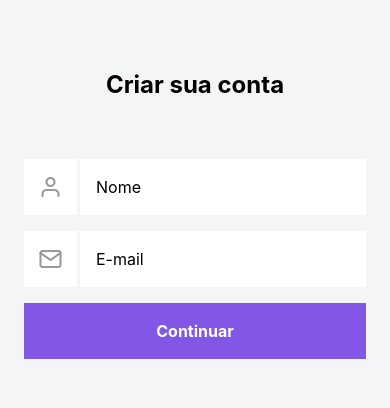
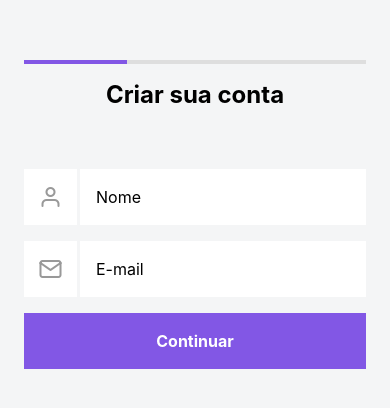
Before and after one commit to Robertotheto/formStep, a React Native app in the folder rnform/: screen / in a window 390 px wide. Shown: the part 208-616 px from the top of the page. Built offline with nearby package versions, Linux system fonts and the light colour scheme.

Commit message:
criado progresso da aplicação e status bar

```diff
--- a/rnform/App.tsx
+++ b/rnform/App.tsx
@@ -1,10 +1,21 @@
+import {StatusBar} from "expo-status-bar"
 import { AccountProvider } from './src/contexts/AccountFormContext';
 import { Routes } from './src/routes';
+import { KeyboardAvoidingView, Platform, StatusBar as RNStatusBar } from "react-native";
 
 export default function App() {
   return (
     <AccountProvider>
-      <Routes />
+      <KeyboardAvoidingView
+        style={{
+          flex:1,
+          paddingTop: Platform.OS === 'android' ? RNStatusBar.currentHeight : 0
+        }}
+        behavior={Platform.OS === 'ios' ? 'padding': 'height'}
+      >
+        <Routes />
+        <StatusBar translucent style="auto"/>
+      </KeyboardAvoidingView>
     </AccountProvider>
   );
 }
--- /dev/null
+++ b/rnform/src/components/Progress/index.tsx
@@ -0,0 +1,13 @@
+import { View } from "react-native";
+import { styles } from "./styles";
+
+type Props = {
+    progress: number;
+}
+export function Progress({progress}: Props){
+    return(
+        <View style={styles.container}>
+            <View style={[styles.progress, {width: `${progress}%`}]} />
+        </View>
+    )
+}
--- /dev/null
+++ b/rnform/src/components/Progress/styles.ts
@@ -0,0 +1,13 @@
+import {StyleSheet} from "react-native"
+
+export const styles = StyleSheet.create({
+    container: {
+        width: '100%',
+        height: 4,
+        backgroundColor: '#DEDEDE'
+    },
+    progress: {
+        height: 4,
+        backgroundColor: '#8257e5'
+    }
+})
--- a/rnform/src/screens/FormStepOne/index.tsx
+++ b/rnform/src/screens/FormStepOne/index.tsx
@@ -4,6 +4,7 @@ import { Input } from "../../components/Input";
 import { useForm } from "react-hook-form";
 import { useRef } from "react";
 import { Button } from "../../components/Button";
+import {Progress} from "../../components/Progress"
 import { useNavigation } from "@react-navigation/native";
 import { AccountProps } from "../../contexts/AccountFormContext";
 import { useAccountForm } from "../../hooks/useAccountForm";
@@ -20,6 +21,7 @@ export function FormStepOne(){
     }
     return(
         <View style={styles.container}>
+            <Progress progress={30} />
             <Text style={styles.title}>
                 Criar sua conta
             </Text>
--- a/rnform/src/screens/FormStepThree/index.tsx
+++ b/rnform/src/screens/FormStepThree/index.tsx
@@ -7,6 +7,7 @@ import { Button } from "../../components/Button";
 import { useAccountForm } from "../../hooks/useAccountForm";
 import { AccountProps } from "../../contexts/AccountFormContext";
 import { useNavigation } from "@react-navigation/native";
+import { Progress } from "../../components/Progress";
 
 export function FormStepThree(){
     const {navigate} = useNavigation()
@@ -24,6 +25,7 @@ export function FormStepThree(){
     }
     return(
         <View style={styles.container}>
+            <Progress progress={90} />
             <Text style={styles.title}>
                 Criar sua senha
             </Text>
--- a/rnform/src/screens/FormStepTwo/index.tsx
+++ b/rnform/src/screens/FormStepTwo/index.tsx
@@ -7,6 +7,7 @@ import { Button } from "../../components/Button";
 import { useNavigation } from "@react-navigation/native";
 import { useAccountForm } from "../../hooks/useAccountForm";
 import { AccountProps } from "../../contexts/AccountFormContext";
+import { Progress } from "../../components/Progress";
 
 export function FormStepTwo(){
     const {navigate} = useNavigation()
@@ -20,6 +21,7 @@ export function FormStepTwo(){
     }
     return(
         <View style={styles.container}>
+            <Progress progress={60} />
             <Text style={styles.title}>
                 Suas informações
             </Text>
```
